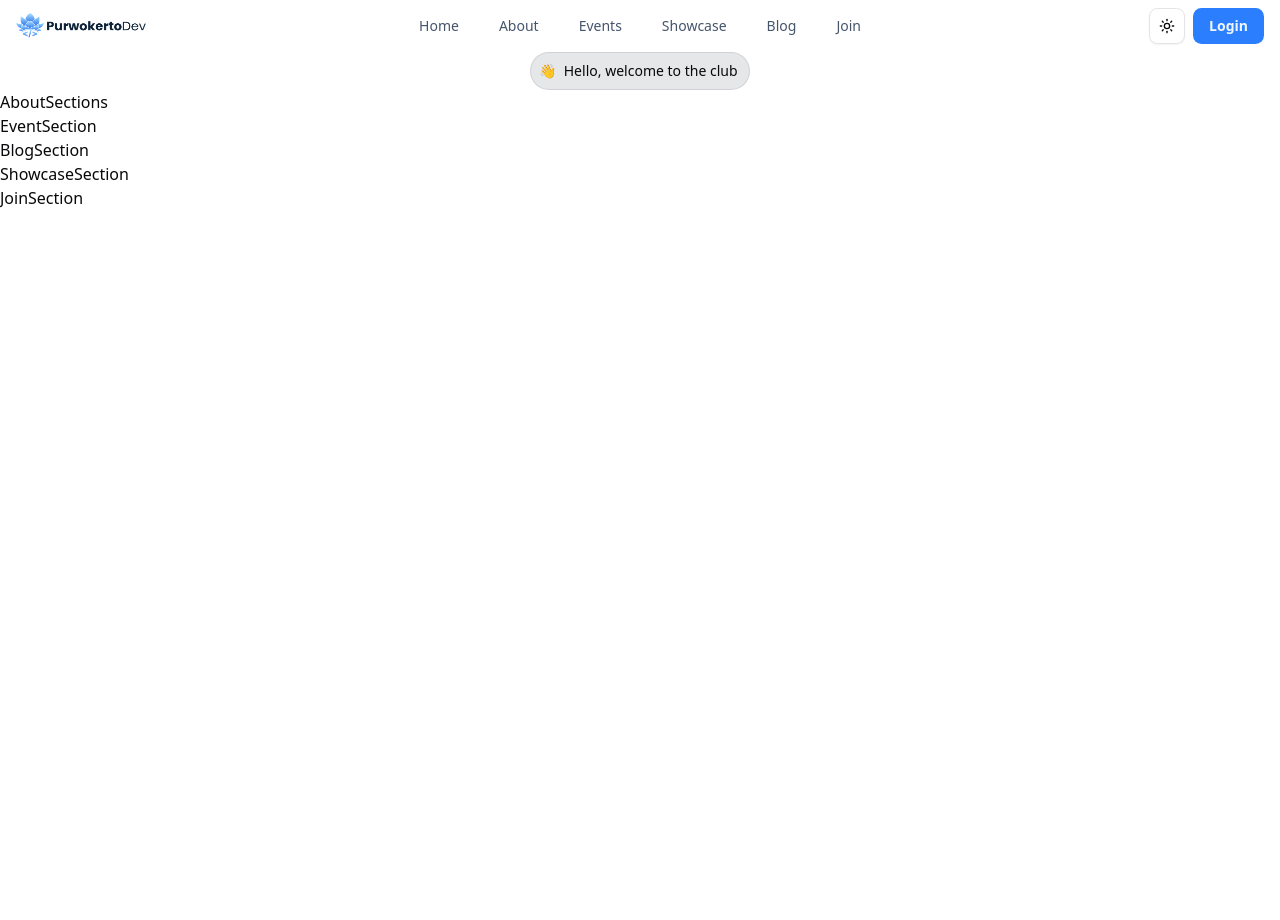
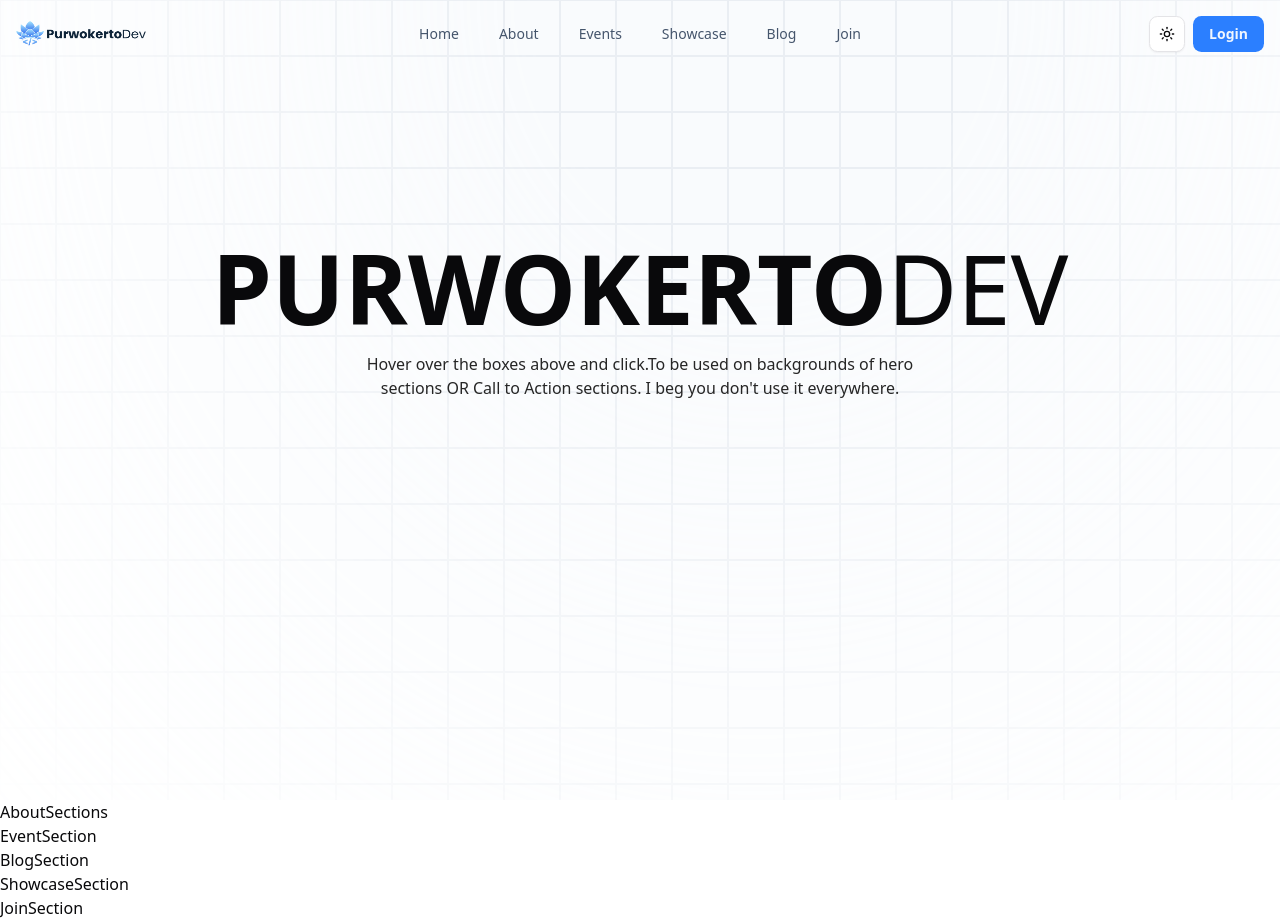
Before and after one commit to Purwokerto-Developer/official-website, a Next.js app: page / in a window 1280 px wide. Before the commit the page ends 800 px from the top, so only its background shows below. Built offline with nearby package versions, Linux system fonts and the light colour scheme.

Commit message:
setup hero section

```diff
--- a/package.json
+++ b/package.json
@@ -23,7 +23,7 @@
     "drizzle-orm": "^0.44.5",
     "gsap": "^3.13.0",
     "lucide-react": "^0.544.0",
-    "motion": "^12.23.19",
+    "motion": "^12.23.22",
     "next": "15.5.3",
     "next-themes": "^0.4.6",
     "radix-ui": "^1.4.3",
--- a/src/components/navbar.tsx
+++ b/src/components/navbar.tsx
@@ -23,7 +23,6 @@ export default function NavbarSection() {
   const [isMobileMenuOpen, setIsMobileMenuOpen] = useState(false);
 
   return (
-    <div className="relative">
       <Navbar>
         {/* Desktop Navigation */}
         <NavBody>
@@ -77,7 +76,5 @@ export default function NavbarSection() {
           </MobileNavMenu>
         </MobileNav>
       </Navbar>
-      {/* Navbar */}
-    </div>
   );
 }
--- /dev/null
+++ b/src/components/ui/background-ripple-effect.tsx
@@ -0,0 +1,133 @@
+"use client";
+import React, { useMemo, useRef, useState } from "react";
+import { cn } from "@/lib/utils";
+
+export const BackgroundRippleEffect = ({
+  rows = 8,
+  cols = 27,
+  cellSize = 56,
+}: {
+  rows?: number;
+  cols?: number;
+  cellSize?: number;
+}) => {
+  const [clickedCell, setClickedCell] = useState<{
+    row: number;
+    col: number;
+  } | null>(null);
+  const [rippleKey, setRippleKey] = useState(0);
+  const ref = useRef<any>(null);
+
+  return (
+    <div
+      ref={ref}
+      className={cn(
+        "absolute inset-0 h-full w-full",
+        "[--cell-border-color:var(--color-slate-300)] [--cell-fill-color:var(--color-slate-100)] [--cell-shadow-color:var(--color-slate-500)]",
+        "dark:[--cell-border-color:var(--color-slate-700)] dark:[--cell-fill-color:var(--color-slate-950)] dark:[--cell-shadow-color:var(--color-slate-800)]",
+      )}
+    >
+      <div className="relative h-auto w-auto overflow-hidden">
+        <div className="pointer-events-none absolute inset-0 z-[2] h-full w-full overflow-hidden" />
+        <DivGrid
+          key={`base-${rippleKey}`}
+          className="mask-radial-from-20% mask-radial-at-top opacity-600"
+          rows={rows}
+          cols={cols}
+          cellSize={cellSize}
+          borderColor="var(--cell-border-color)"
+          fillColor="var(--cell-fill-color)"
+          clickedCell={clickedCell}
+          onCellClick={(row, col) => {
+            setClickedCell({ row, col });
+            setRippleKey((k) => k + 1);
+          }}
+          interactive
+        />
+      </div>
+    </div>
+  );
+};
+
+type DivGridProps = {
+  className?: string;
+  rows: number;
+  cols: number;
+  cellSize: number; // in pixels
+  borderColor: string;
+  fillColor: string;
+  clickedCell: { row: number; col: number } | null;
+  onCellClick?: (row: number, col: number) => void;
+  interactive?: boolean;
+};
+
+type CellStyle = React.CSSProperties & {
+  ["--delay"]?: string;
+  ["--duration"]?: string;
+};
+
+const DivGrid = ({
+  className,
+  rows = 7,
+  cols = 30,
+  cellSize = 56,
+  borderColor = "#3f3f46",
+  fillColor = "rgba(14,165,233,0.3)",
+  clickedCell = null,
+  onCellClick = () => {},
+  interactive = true,
+}: DivGridProps) => {
+  const cells = useMemo(
+    () => Array.from({ length: rows * cols }, (_, idx) => idx),
+    [rows, cols],
+  );
+
+  const gridStyle: React.CSSProperties = {
+    display: "grid",
+    gridTemplateColumns: `repeat(${cols}, ${cellSize}px)`,
+    gridTemplateRows: `repeat(${rows}, ${cellSize}px)`,
+    width: cols * cellSize,
+    height: rows * cellSize,
+    marginInline: "auto",
+  };
+
+  return (
+    <div className={cn("relative z-[3]", className)} style={gridStyle}>
+      {cells.map((idx) => {
+        const rowIdx = Math.floor(idx / cols);
+        const colIdx = idx % cols;
+        const distance = clickedCell
+          ? Math.hypot(clickedCell.row - rowIdx, clickedCell.col - colIdx)
+          : 0;
+        const delay = clickedCell ? Math.max(0, distance * 55) : 0; // ms
+        const duration = 200 + distance * 80; // ms
+
+        const style: CellStyle = clickedCell
+          ? {
+              "--delay": `${delay}ms`,
+              "--duration": `${duration}ms`,
+            }
+          : {};
+
+        return (
+          <div
+            key={idx}
+            className={cn(
+              "cell relative border-[0.5px] opacity-40 transition-opacity duration-150 will-change-transform hover:opacity-80 dark:shadow-[0px_0px_40px_1px_var(--cell-shadow-color)_inset]",
+              clickedCell && "animate-cell-ripple [animation-fill-mode:none]",
+              !interactive && "pointer-events-none",
+            )}
+            style={{
+              backgroundColor: fillColor,
+              borderColor: borderColor,
+              ...style,
+            }}
+            onClick={
+              interactive ? () => onCellClick?.(rowIdx, colIdx) : undefined
+            }
+          />
+        );
+      })}
+    </div>
+  );
+};
--- a/src/components/ui/resizable-navbar.tsx
+++ b/src/components/ui/resizable-navbar.tsx
@@ -71,7 +71,7 @@ export const Navbar = ({ children, className }: NavbarProps) => {
     <motion.div
       ref={ref}
       // IMPORTANT: Change this to class of `fixed` if you want the navbar to be fixed
-      className={cn("sticky inset-x-0 top-2 z-40 w-full", className)}
+      className={cn("fixed inset-x-0 top-2 z-40 w-full", className)}
     >
       {React.Children.map(children, (child) =>
         React.isValidElement(child)
--- a/src/modules/landing/hero-section.tsx
+++ b/src/modules/landing/hero-section.tsx
@@ -1,12 +1,18 @@
-import DecryptedText from '@/components/DecryptedText'
-import React from 'react'
+import { BackgroundRippleEffect } from "@/components/ui/background-ripple-effect"
 
 const HeroSection = () => {
   return (
-    <section id="hero" className='w-full mx-auto flex justify-center'>
-      <div className="flex gap-2 items-center text-center p-2 text-sm bg-slate-900/10 rounded-full border border-slate-900/10 dark:bg-slate-200/10 dark:border-slate-200/10">
-     👋  <DecryptedText animateOn='both' speed={200} parentClassName="all-letters"
-encryptedClassName="encrypted" text="Hello, welcome to the club " />
+    <section id="hero" className='relative z-0 flex min-h-screen w-full flex-col items-start justify-start overflow-hidden'>
+      <BackgroundRippleEffect  rows={15}/>
+       <div className="mt-60 w-full z-10">
+     <h1 className='text-8xl text-center font-black z-10'>PURWOKERTO<span className='font-light'>DEV</span></h1>
+        <p className="relative  mx-auto mt-4 max-w-xl text-center text-neutral-800 dark:text-neutral-500">
+          Hover over the boxes above and click.To be used on backgrounds of hero
+          sections OR Call to Action sections. I beg you don&apos;t use it
+          everywhere.
+        </p>
+      </div>
+      <div className="z-10 text-center flex flex-col h-full items-center justify-center w-full  px-4">
       </div>
     </section>
   )
--- a/src/modules/landing/index.tsx
+++ b/src/modules/landing/index.tsx
@@ -8,7 +8,7 @@ import ShowcaseSection from './showcase-section'
 
 const LandingPage = () => {
   return (
-    <div className="max-7xl w-full mx-auto">
+    <div className="relative max-7xl w-full mx-auto">
     <NavbarSection />
       <HeroSection />
       <AboutSection />
```
Also changed, not shown: 1 other file (tests, documents, lock files or other folders).
